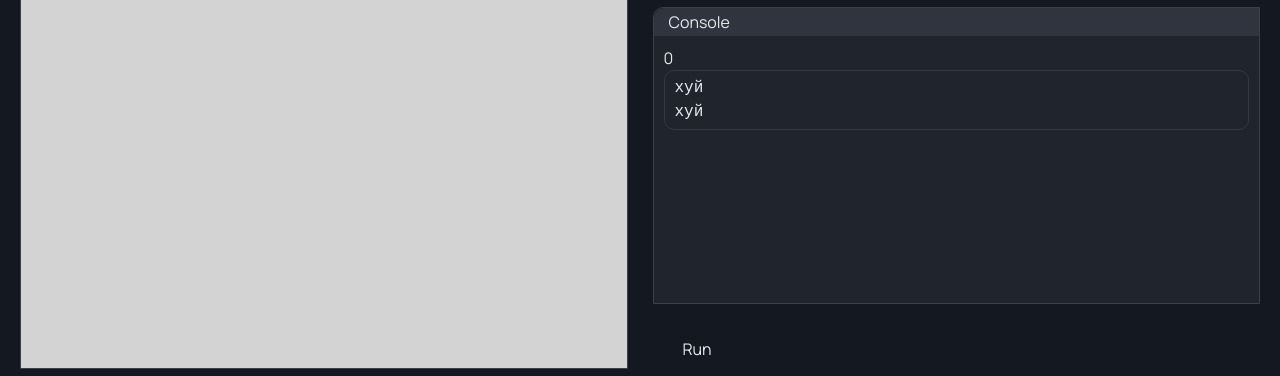
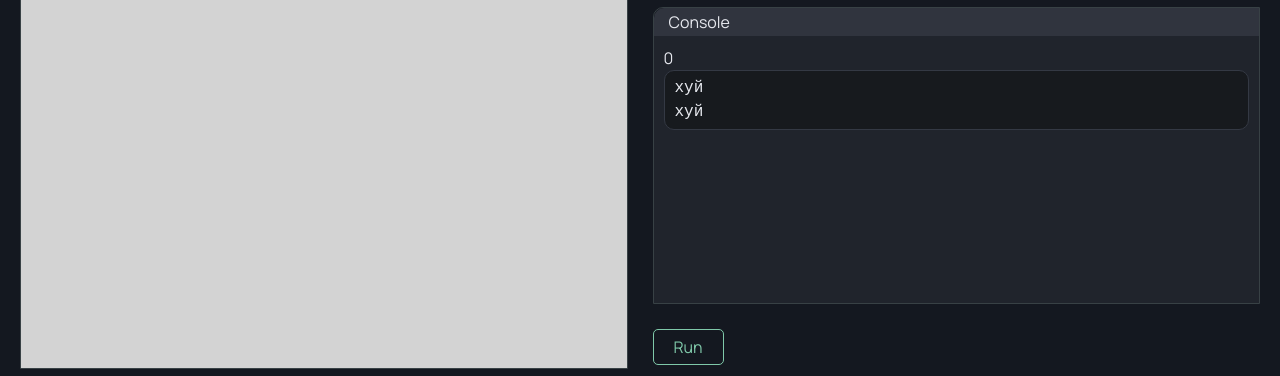
Before and after one commit to grekovpavel019/CodeDuel, a React (Vite) app in the folder frontend/: page /app in a window 1280 px wide. Shown: the part 421-797 px from the top of the page. Built offline with nearby package versions, Linux system fonts and the light colour scheme.

Commit message:
styles: add some styles to codepage

```diff
--- a/frontend/src/app/styles/variables.scss
+++ b/frontend/src/app/styles/variables.scss
@@ -12,7 +12,7 @@
     --color-surface-2: #2a2d35;
     --color-surface-3: #30343e;
 
-    --a: #31343d;
+    --a: #171a1e;
 
     --color-border-primary: #343944;
     --color-border-secondary: #384145;
--- a/frontend/src/features/code-actions/CodeActions.tsx
+++ b/frontend/src/features/code-actions/CodeActions.tsx
@@ -1,6 +1,7 @@
 import React, { type FC, type MouseEventHandler } from "react";
 
 import styles from "./CodeActions.module.scss"
+import Button from "@shared/components/button";
 
 type CodeActionsProps = {
     handleClick: MouseEventHandler<HTMLButtonElement>;
@@ -14,12 +15,7 @@ const CodeActions: FC<CodeActionsProps> = (props: CodeActionsProps): React.JSX.E
 
 
     return (
-        <button
-            className={styles.runButton}
-            onClick={handleClick}
-        >
-            Run
-        </button>
+        <Button format="primary">Run</Button>
     );
 };
 
--- a/frontend/src/shared/components/code-block/CodeBlock.module.scss
+++ b/frontend/src/shared/components/code-block/CodeBlock.module.scss
@@ -7,9 +7,9 @@
     padding: 5px 10px;
 
     border-radius: 10px;
-    border: 1px solid #343944;
+    border: 1px solid var(--color-border-primary);
 
-    background-color: #20242c;
+    background-color: #171a1e;
 
     color: var(--text-primary);
 }
```
